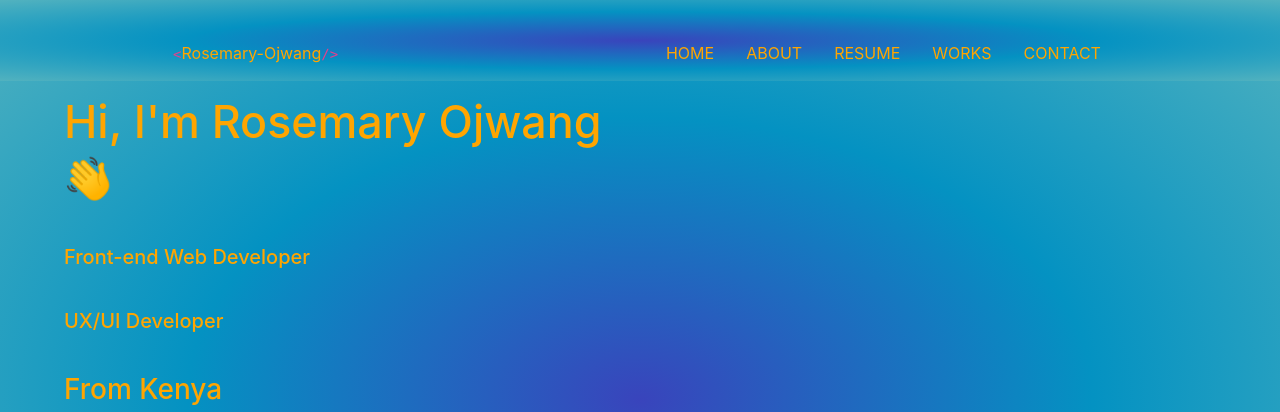
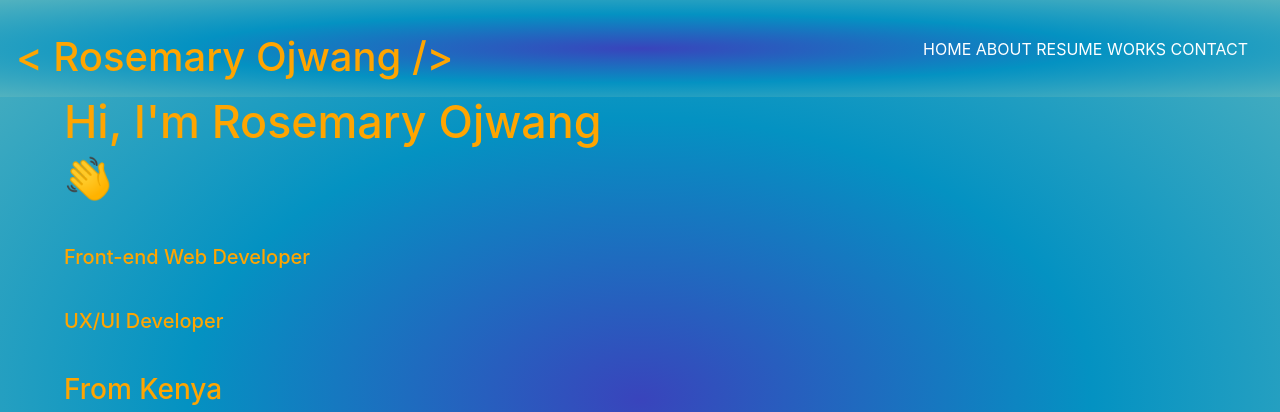
Before and after one commit to RosemaryOjwang/Static-Portfolio-Website, a plain HTML site: page home.html in a window 1280 px wide. Shown: the top 412 px of the page. Drawn offline with Linux system fonts and the light colour scheme.

Commit message:
add myWorks section

```diff
--- a/home.html
+++ b/home.html
@@ -10,32 +10,23 @@
 </head>
 
 <body>
-  <div class="navbar">
-    <ul class="nav">
-      <li class="nav-item">
-        <div class="nav-link" id="logo"><code><</code>Rosemary-Ojwang<code>/></code></div>
-      </li>
-      <li class="nav-item">
-        <a class="nav-link active" href="./home.html">HOME</a>
-      </li>
-      <li class="nav-item">
-        <a class="nav-link" href="#about">ABOUT</a>
-      </li>
-      <li class="nav-item">
-        <a class="nav-link" href="#resume">RESUME</a>
-      </li>
-      <li class="nav-item">
-        <a class="nav-link" href="#works">WORKS</a>
-      </li>
-      <li class="nav-item">
-        <a class="nav-link" href="#contact">CONTACT</a>
-      </li>
-    </ul>
+  <nav class="navbar">
+    <h1>
+      < Rosemary Ojwang />
+    </h1>
+    <div class="nav-link">
+      <a href="./home.html">HOME</a>
+      <a href="#about">ABOUT</a>
+      <a href="#resume">RESUME</a>
+      <a href="#myWork">WORKS</a>
+      <a href="#contact">CONTACT</a>
     </div>
+  </nav>
   <div id="introduction">
     <div class="greetings">
       <div class="pushDown">
-        <h1 id="myName"><span id="myNameDelay"></span><span><img id="resizeEmoji" src=IMG/greetingsEmoji.png></span></h1>
+        <h1 id="myName"><span id="myNameDelay"></span><span><img id="resizeEmoji" src=IMG/greetingsEmoji.png></span>
+        </h1>
         <h5 id="myJob"><span id="myJob1"></span></h5>
         <h5 id="myJob"><span id="myJob2"></span></h5>
         <h3 id="location">From Kenya</h3>
@@ -54,12 +45,14 @@
   </div>
   <div id="about">
     <div id="aboutMe">
-      <h1 class="centralize">About</h1><hr>
+      <h1 class="centralize">About</h1>
+      <hr>
       <h4 class="centralize">Rosemary Atieno Ojwang</h4>
       <p class="centralize">I am a UX/UI and front-end web developer from Kenya. I am passionate about new technologies
         and creative coding, and I am always curious to
         learn more!</p>
-      <h5 class="centralize">SKILLS</h5><hr>
+      <h5 class="centralize">SKILLS</h5>
+      <hr>
       <div class="centeredList">
         <ul>
           <li>Front-end languages
@@ -82,6 +75,7 @@
       </div>
     </div>
   </div>
+
   <div id="resume">
     <h1 class="centralize">Resume</h1>
     <div id="education">
@@ -103,6 +97,24 @@
       <h6>Equity Bank Kenya Ltd</h6>
       <p><em>Relationship officer-Operations</em></p>
     </div>
+  </div>
+  <div id="myWork">
+    <h1 class="centralize">My Work</h1>
+    <p class="centralize"><em>Below are some of my works</em></p>
+    <div id="workExamples">
+      <a href="https://github.com/RosemaryOjwang/Mulure-Music-Band">
+        <img src="IMG/ScreenshotMulure-Music-Band.png" alt="Mulure-Music-Band">
+      </a>
+      <a href="https://github.com/RosemaryOjwang/JAVA-HOUSE">
+        <img src="IMG/ScreenshotJAVA-HOUSE.png" alt="Java House">
+      </a>
+      <a href="https://github.com/RosemaryOjwang/asteriks_pattern">
+        <img src="IMG/ScreenshotAsteriksPattern.png" alt="Asteriks Pattern">
+      </a>
+      <button><a href="https://github.com/RosemaryOjwang?tab=repositories">Clich here to view more of my work</a></button>
+    </div>
+
+
   </div>
   </div>
   <div id="contact">
@@ -132,7 +144,7 @@
         alt="home icon">To Top</a>
   </div>
   <footer>
-   <div class="footerText"> &copy;opyright 2022  <em>By Rosemary Ojwang</em></div>
+    <div class="footerText"> &copy;opyright 2022 <em>By Rosemary Ojwang</em></div>
     <div class="links">
       <a href="./about.html">About</a>
       <a href="./contact.html">Contact</a>
```
Lines whose indentation alone changed are shown as unchanged.
